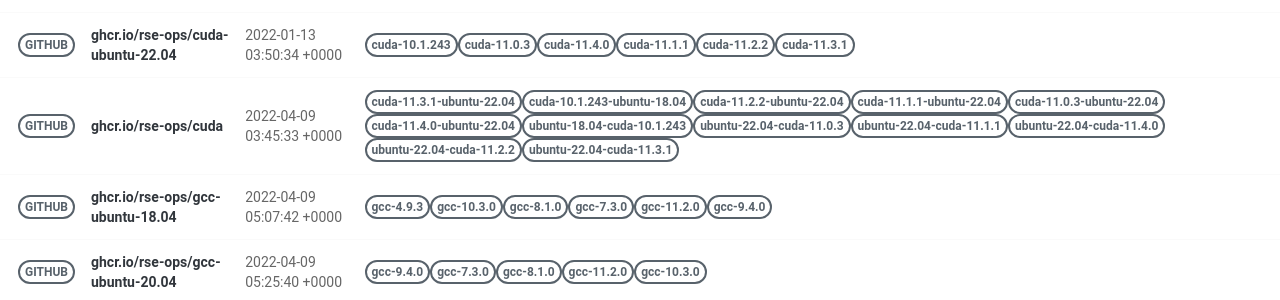
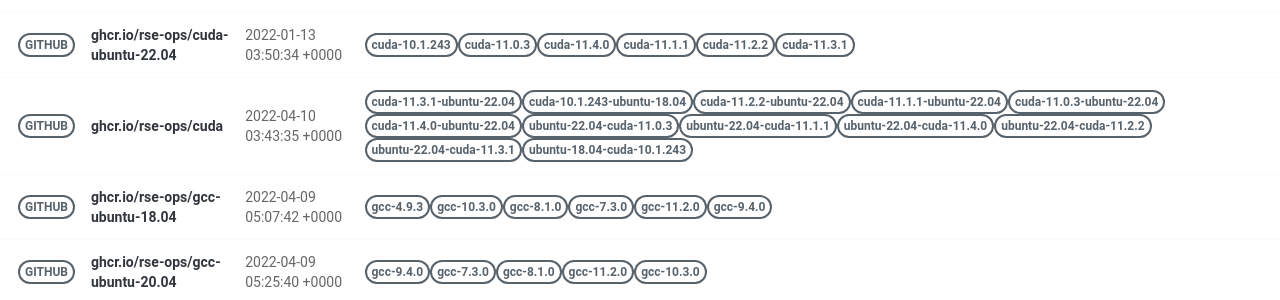
Before and after one commit to rse-ops/docker-images, a Jekyll site: the page built from pages/index.md, in a window 1280 px wide. Shown: the part 417-717 px from the top of the page. Built offline with Jekyll 4.4.1, drawn with Linux system fonts in a browser that asks for light colours; nearby versions of some CDN libraries.

Commit message:
Automated push to update library 2022-04-10

```diff
--- a/_library/ghcr.io-rse-ops-cuda.md
+++ b/_library/ghcr.io-rse-ops-cuda.md
@@ -1,7 +1,7 @@
 ---
 layout: container
 name: ghcr.io/rse-ops/cuda
-updated_at: 2022-04-09 03:45:33.502051
+updated_at: 2022-04-10 03:43:35.368714
 
 
 container_url: https://github.com/orgs/rse-ops/packages/container/package/cuda
@@ -42,5 +39,8 @@ versions:
  - tag: ubuntu-22.04-cuda-11.3.1
    dockerfile: https://github.com/rse-ops/docker-images/blob/main/ubuntu/cuda/Dockerfile
    manifest: https://crane.ggcr.dev/manifest/ghcr.io/rse-ops/cuda:ubuntu-22.04-cuda-11.3.1
+ - tag: ubuntu-18.04-cuda-10.1.243
+   dockerfile: https://github.com/rse-ops/docker-images/blob/main/ubuntu/cuda/Dockerfile
+   manifest: https://crane.ggcr.dev/manifest/ghcr.io/rse-ops/cuda:ubuntu-18.04-cuda-10.1.243
 
 ---
```
Also changed, not shown: other parts of _library/ghcr.io-rse-ops-cuda.md (+0 -3 lines).
